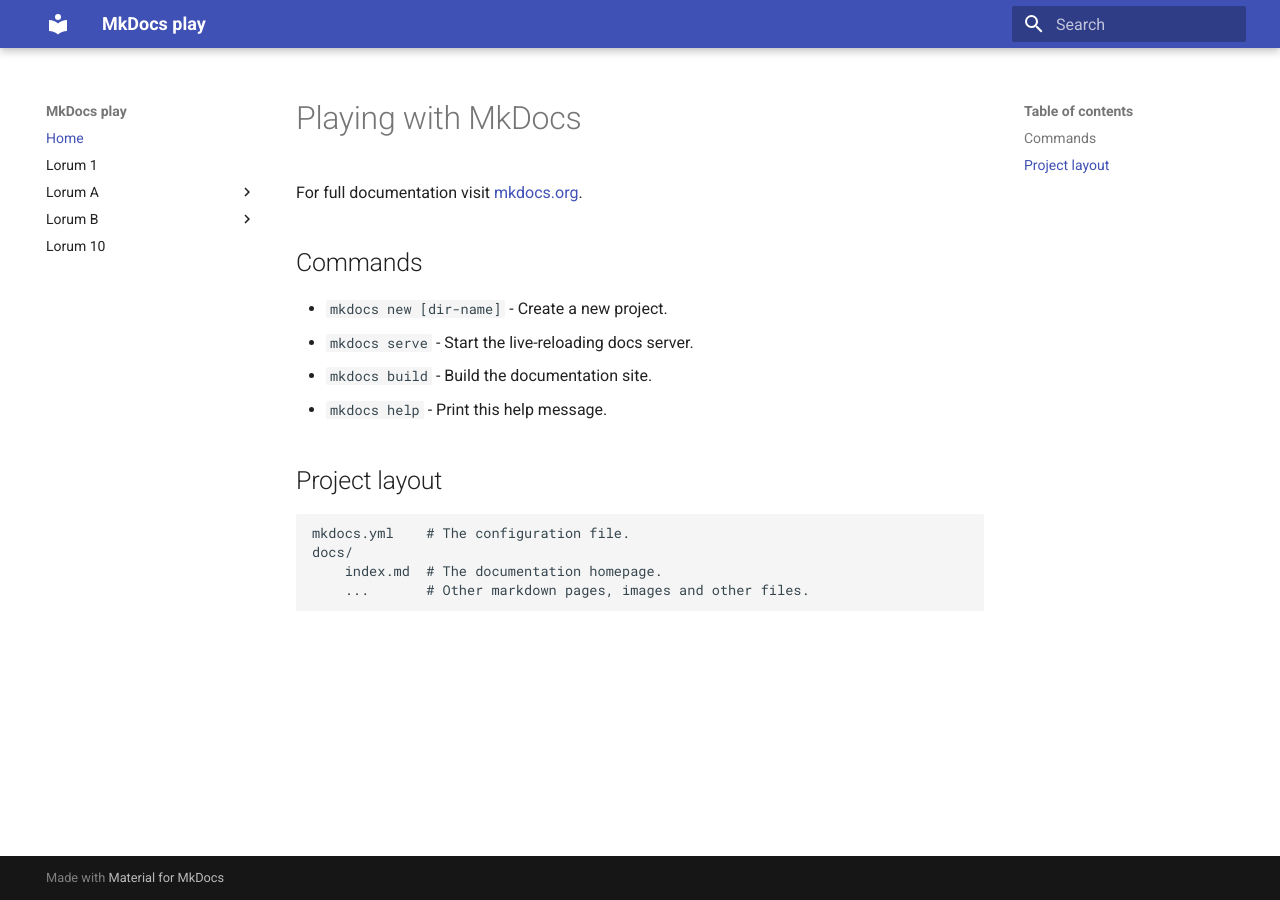
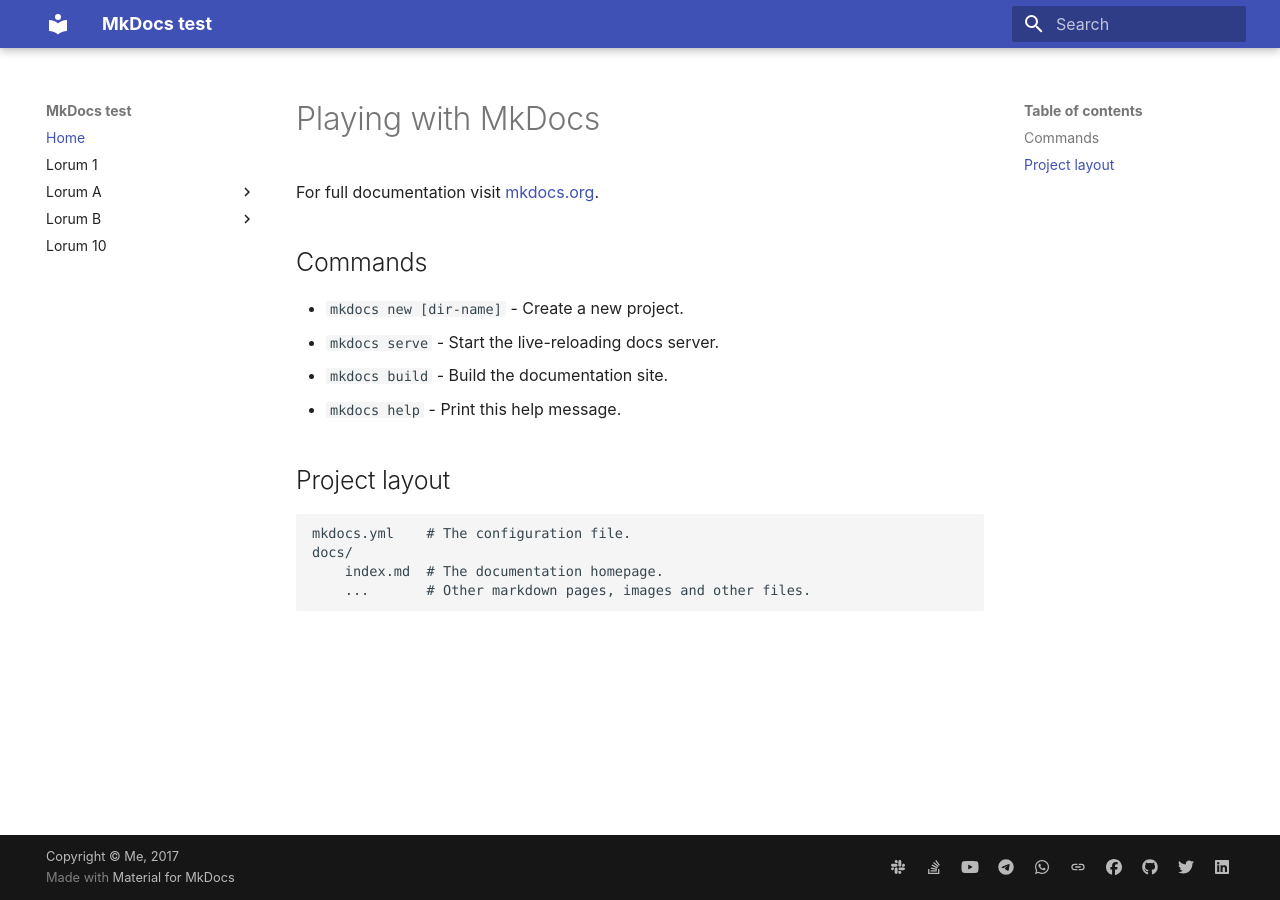
Before and after one commit to pmhayward/mkdita, an MkDocs documentation site: the page built from docs/index.md, in a window 1280 px wide. Built offline with MkDocs 1.6.1 and Material for MkDocs 9.7.7, drawn with Linux system fonts in a browser that asks for light colours; some web fonts are replaced; old or Windows-style settings are respelled for this version of MkDocs; some of the changed lines change nothing that is shown.

Commit message:
add more to mkdocs.yml

```diff
--- a/mkdocs.yml
+++ b/mkdocs.yml
@@ -1,6 +1,52 @@
 site_name: MkDocs play
 
+site_name: MkDocs test
+edit_uri: edit/master/docs/
+site_description: A trial site for MkDocs
+site_author: Me
+copyright: Copyright &copy; Me, 2017
+remote_branch: gh-pages
+remote_name: origin
+
 theme: 'material'
+
+markdown_extensions:
+    - smarty
+    - abbr
+    - def_list
+    - toc:
+        separator: "_"
+    - sane_lists
+
+extra:
+    version: 1.0
+    palette:
+      primary: 'indigo'
+      accent: 'indigo'
+    font:
+      text: 'Segoe Print'   # 'Kristen ITC' 'Roboto'
+      code: 'Consolas'      # 'Roboto Mono'
+    social:                 # see: http://fontawesome.io/icons/
+      - type: 'slack'
+        link: 'http://slack.com'
+      - type: 'stack-overflow'
+        link: 'http://stack-overflow.com'
+      - type: 'youtube'
+        link: 'http://youtube.com'
+      - type: 'telegram'
+        link: 'http://telegram.com'
+      - type: 'whatsapp'
+        link: 'http://whatsapp.com'
+      - type: 'comment-o'
+        link: 'http://comment.com'
+      - type: 'facebook'
+        link: 'http://facebook.com'
+      - type: 'github'
+        link: 'https://github.com'
+      - type: 'twitter'
+        link: 'https://twitter.com'
+      - type: 'linkedin'
+        link: 'https://linkedin.com'
 
 pages:
     - Home: index.md
@@ -18,6 +64,3 @@
                 - Lorum 8: lorum008.md
                 - Lorum 9: lorum009.md
     - Lorum 10: lorum010.md
-
-markdown_extensions:
-    - def_list
```
